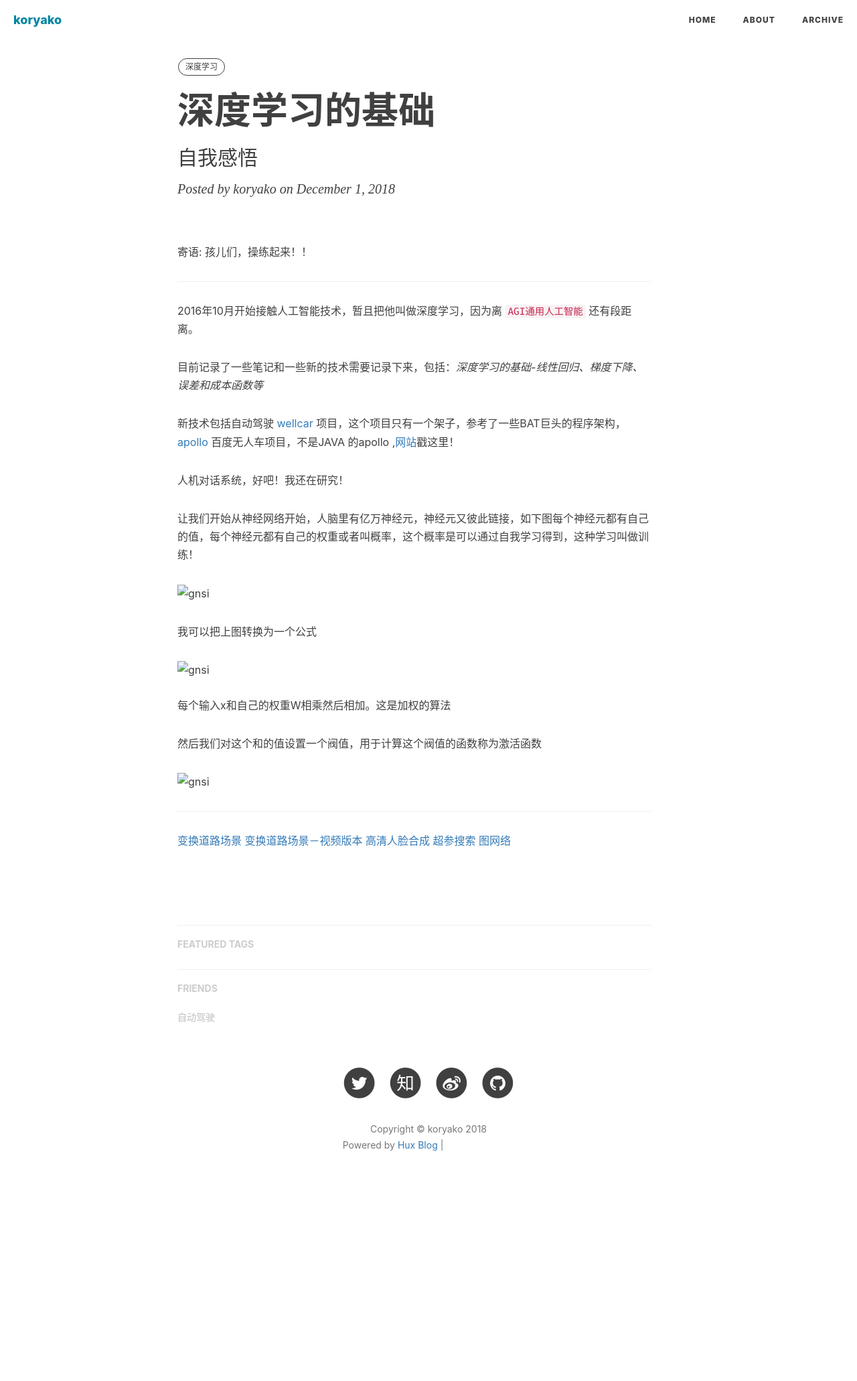
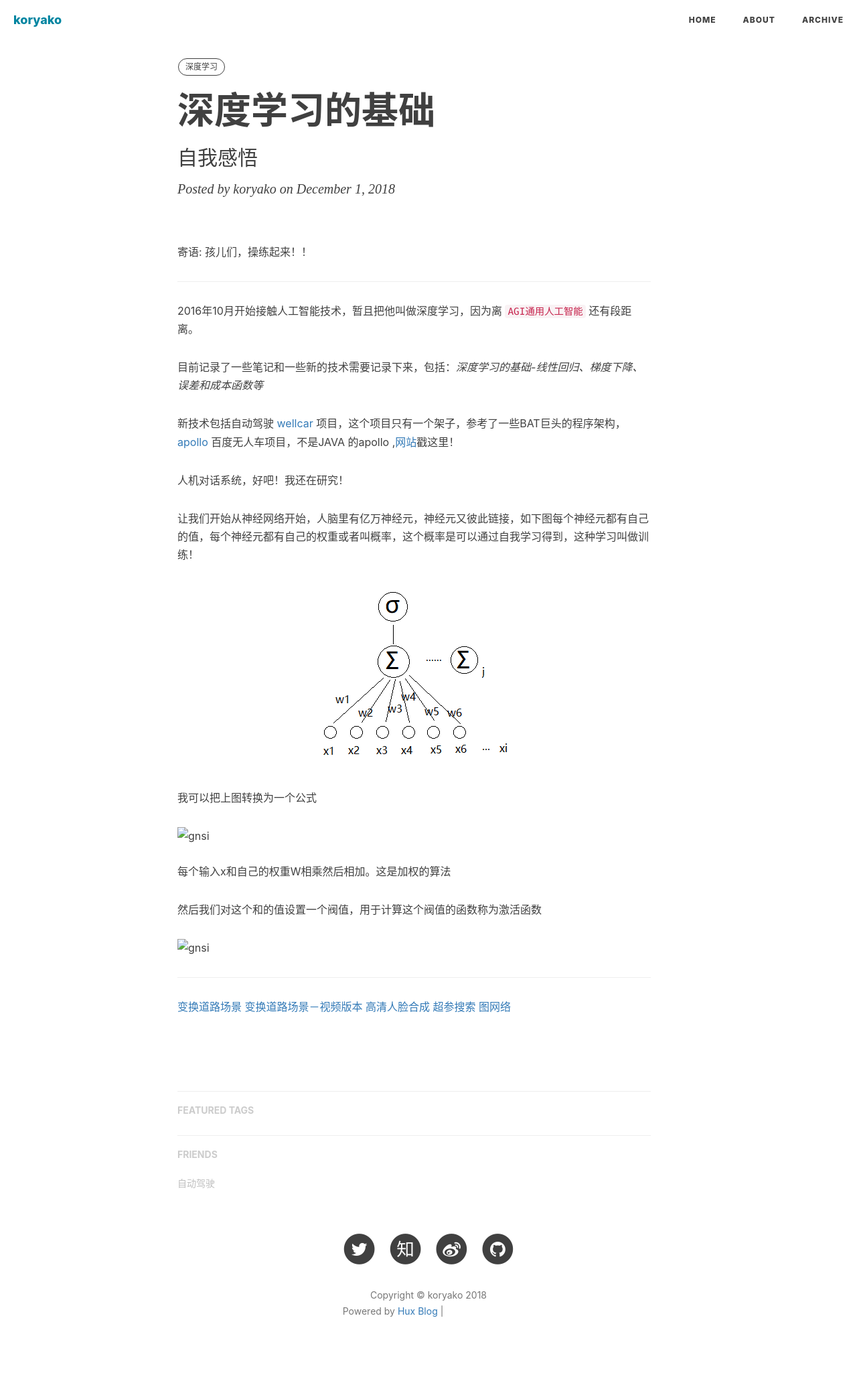
Before and after one commit to koryako/koryako.github.io, a Jekyll site: the page built from _posts/2018-12-01-深度学习的感悟.md, in a window 1280 px wide. Shown: the whole page at 67% size. Built offline with Jekyll 4.4.1, drawn with Linux system fonts in a browser that asks for light colours; nearby versions of some CDN libraries; comment, search, counter and statistics services are not loaded; before the commit the page ends 1814 px from its top, so only the background shows below that; grey boxes are pictures that could not be loaded.

Commit message:
zengjianeirong

```diff
--- a/_posts/2018-12-01-深度学习的感悟.md
+++ b/_posts/2018-12-01-深度学习的感悟.md
@@ -22,7 +22,7 @@ tags:
 
 让我们开始从神经网络开始，人脑里有亿万神经元，神经元又彼此链接，如下图每个神经元都有自己的值，每个神经元都有自己的权重或者叫概率，这个概率是可以通过自我学习得到，这种学习叫做训练！
 
-![gnsi](../img/in-post/post-start/junheng.png)
+![gnsi](https://github.com/koryako/koryako.github.io/blob/master/img/in-post/post-start/junheng.png)
 
 我可以把上图转换为一个公式
 
```
